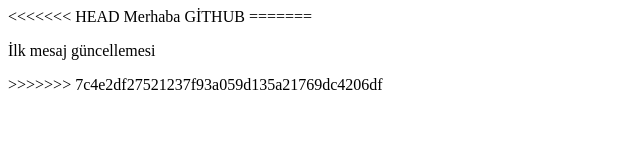
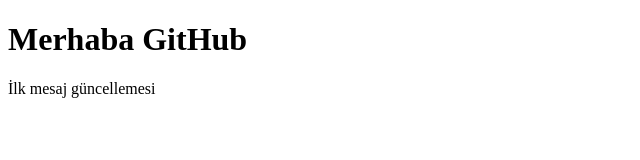
Before and after one commit to MelihUnal60/FirstWebSite, a plain HTML site: page index.html in a window 1280 px wide. Shown: the whole page, without its empty margins (0-640 px from the left). Drawn offline with Linux system fonts and the light colour scheme.

Commit message:
güncelleme

```diff
--- a/index.html
+++ b/index.html
@@ -7,14 +7,10 @@
     <title>Document</title>
 </head>
 <body>
-<<<<<<< HEAD
-    Merhaba GİTHUB
+
+ <h1>Merhaba GitHub</h1>
+<p>İlk mesaj güncellemesi</p>
 
 
-=======
-
-<p>İlk mesaj güncellemesi</p>
-
->>>>>>> 7c4e2df27521237f93a059d135a21769dc4206df
 </body>
 </html>
```
